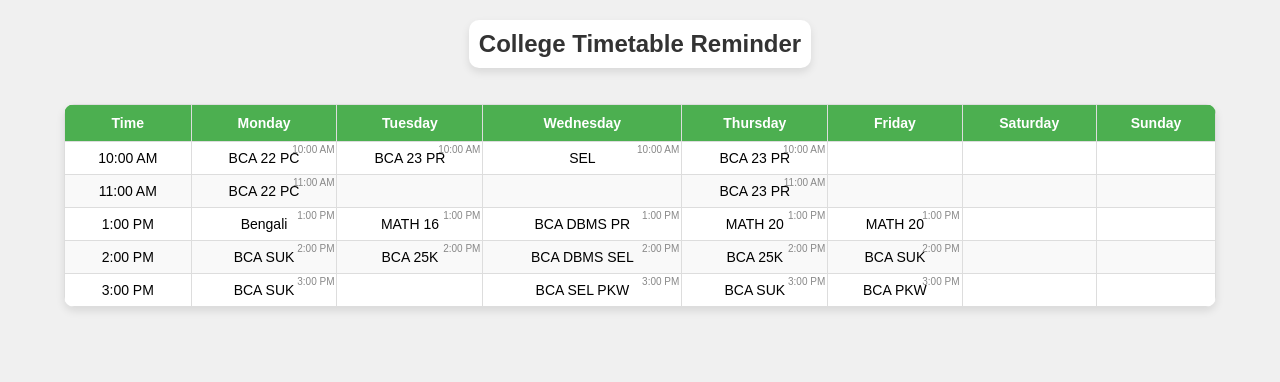
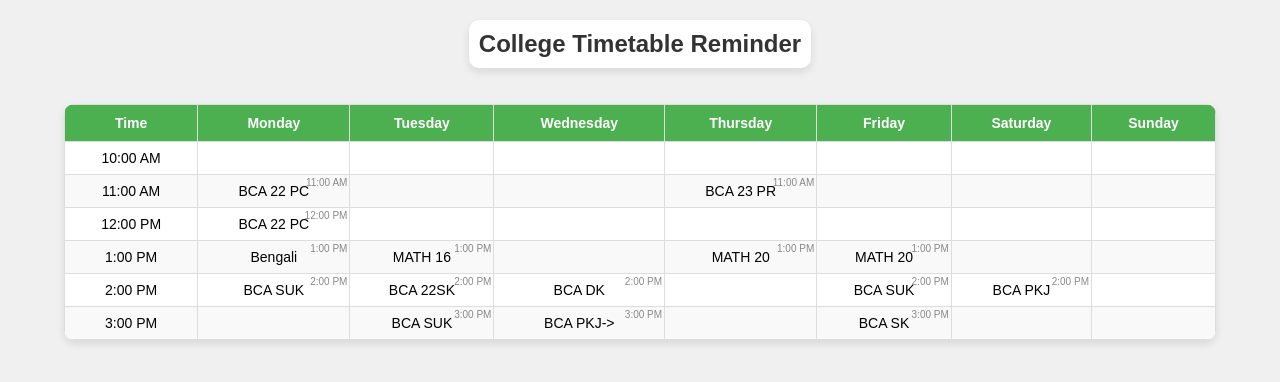
Before and after one commit to RoyRoki/siliguricollege, a plain HTML site: page index.html in a window 1280 px wide. Drawn offline with Linux system fonts and the light colour scheme.

Commit message:
fix essu

```diff
--- a/index.html
+++ b/index.html
@@ -25,10 +25,10 @@
             <tbody>
                 <tr>
                     <td>10:00 AM</td>
-                    <td data-day="Monday" data-time="10:00 AM">BCA 22 PC</td>
-                    <td data-day="Tuesday" data-time="10:00 AM">BCA 23 PR</td>
-                    <td data-day="Wednesday" data-time="10:00 AM">SEL</td>
-                    <td data-day="Thursday" data-time="10:00 AM">BCA 23 PR</td>
+                    <td></td>
+                    <td></td>
+                    <td></td>
+                    <td></td>
                     <td></td>
                     <td></td>
                     <td></td>
@@ -44,10 +44,20 @@
                     <td></td>
                 </tr>
                 <tr>
+                    <td>12:00 PM</td>
+                    <td data-day="Monday" data-time="12:00 PM">BCA 22 PC</td>
+                    <td></td>
+                    <td></td>
+                <td></td>
+                    <td></td>
+                    <td></td>
+                    <td></td>
+                </tr>
+                <tr>
                     <td>1:00 PM</td>
                     <td data-day="Monday" data-time="1:00 PM">Bengali</td>
                     <td data-day="Tuesday" data-time="1:00 PM">MATH 16</td>
-                    <td data-day="Wednesday" data-time="1:00 PM">BCA DBMS PR</td>
+                    <td></td>
                     <td data-day="Thursday" data-time="1:00 PM">MATH 20</td>
                     <td data-day="Friday" data-time="1:00 PM">MATH 20</td>
                     <td></td>
@@ -56,20 +66,20 @@
                 <tr>
                     <td>2:00 PM</td>
                     <td data-day="Monday" data-time="2:00 PM">BCA SUK</td>
-                    <td data-day="Tuesday" data-time="2:00 PM">BCA 25K</td>
-                    <td data-day="Wednesday" data-time="2:00 PM">BCA DBMS SEL</td>
-                    <td data-day="Thursday" data-time="2:00 PM">BCA 25K</td>
+                    <td data-day="Tuesday" data-time="2:00 PM">BCA 22SK</td>
+                    <td data-day="Wednesday" data-time="2:00 PM">BCA DK</td>
+                    <td></td>
                     <td data-day="Friday" data-time="2:00 PM">BCA SUK</td>
-                    <td></td>
+                    <td data-day="Saturday" data-time="2:00 PM">BCA PKJ</td>
                     <td></td>
                 </tr>
                 <tr>
                     <td>3:00 PM</td>
-                    <td data-day="Monday" data-time="3:00 PM">BCA SUK</td>
                     <td></td>
-                    <td data-day="Wednesday" data-time="3:00 PM">BCA SEL PKW</td>
-                    <td data-day="Thursday" data-time="3:00 PM">BCA SUK</td>
-                    <td data-day="Friday" data-time="3:00 PM">BCA PKW</td>
+                    <td data-day="Tuesday" data-time="3:00 PM">BCA SUK</td>
+                    <td data-day="Wednesday" data-time="3:00 PM">BCA PKJ-></td>
+                    <td></td>
+                    <td data-day="Friday" data-time="3:00 PM">BCA SK</td>
                     <td></td>
                     <td></td>
                 </tr>
```
